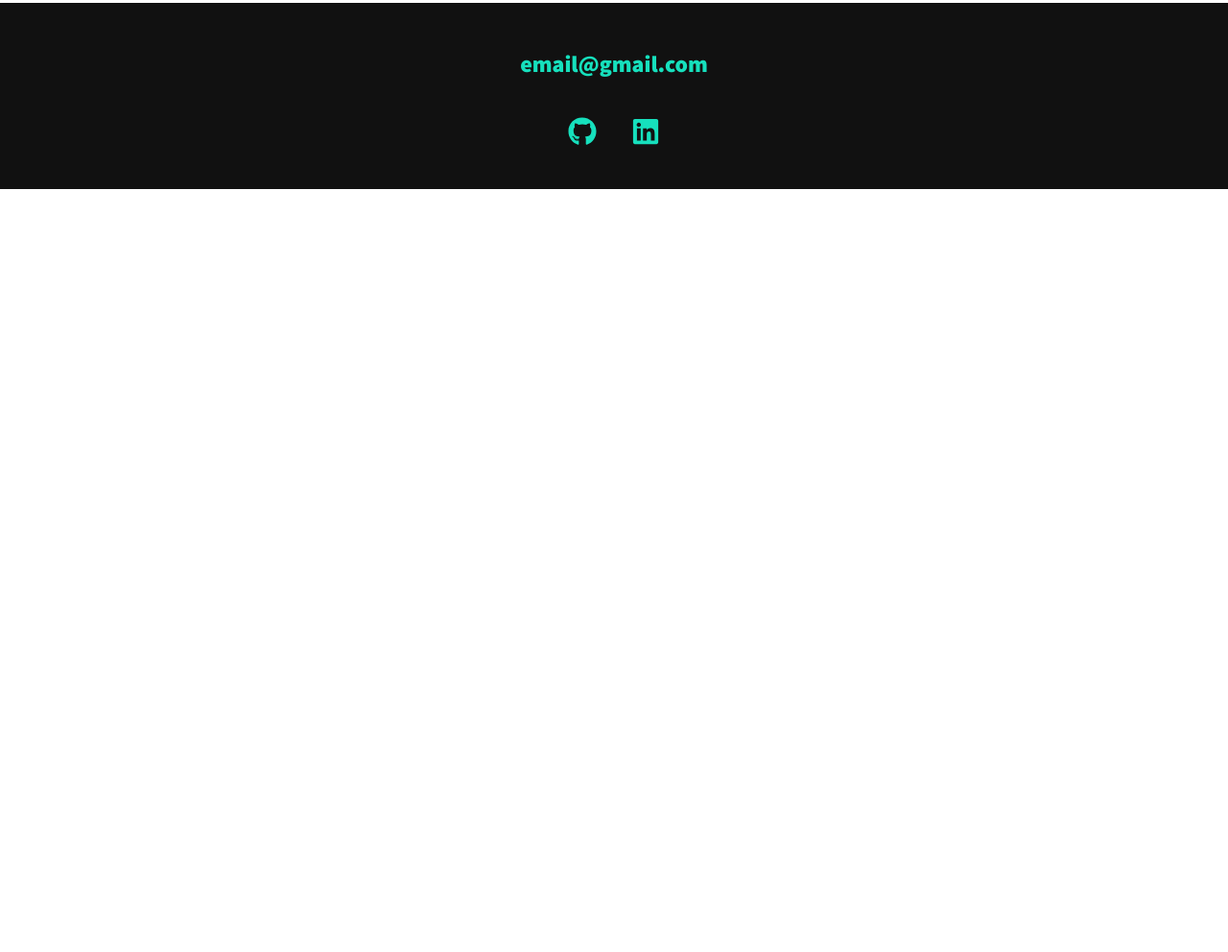
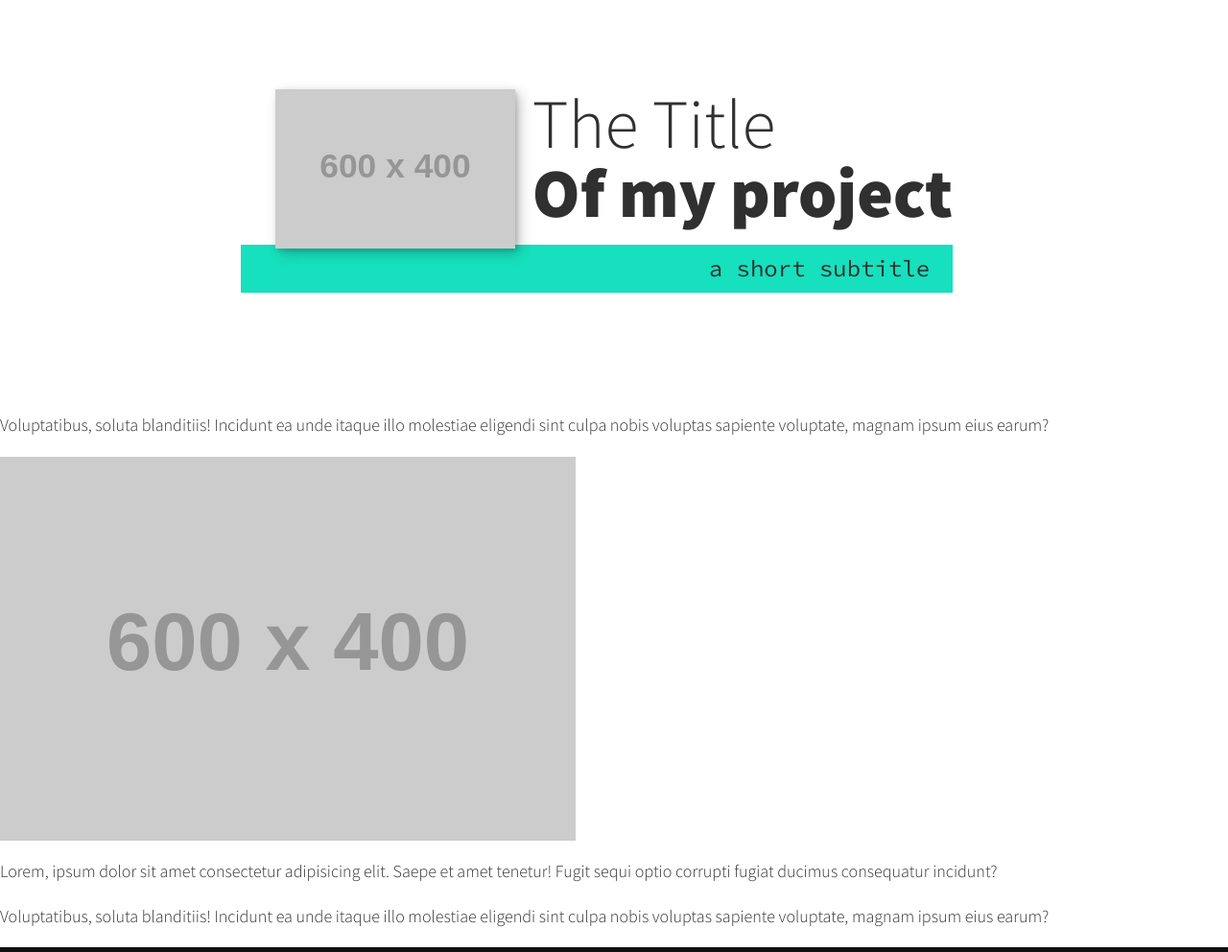
Before and after one commit to Mclilzee/portfolio, a plain HTML site: page portfolio-item.html in a window 1280 px wide. Shown: the part 100-1092 px from the top of the page at 96% size. Before the commit the page ends 800 px from the top, so only its background shows below. Drawn offline with nearby package versions, Linux system fonts and the light colour scheme; placeholder pictures from the web are drawn by us.

Commit message:
Add placehodlers for portfolio item

```diff
--- a/portfolio-item.html
+++ b/portfolio-item.html
@@ -32,6 +32,20 @@
         </ul>
       </nav>
     </header>
+
+    <section class="intro">
+      <h1 class="title">The Title<strong>Of my project</strong></h1>
+      <p class="subtitle">a short subtitle</p>
+      <img src="https://placehold.co/600x400" alt="" />
+    </section>
+
+    <div class="portfolio-item-individual">
+      <p>Voluptatibus, soluta blanditiis! Incidunt ea unde itaque illo molestiae eligendi sint culpa nobis voluptas sapiente voluptate, magnam ipsum eius earum?</p>
+      <img src="https://placehold.co/600x400" alt="">
+      <p>Lorem, ipsum dolor sit amet consectetur adipisicing elit. Saepe et amet tenetur! Fugit sequi optio corrupti fugiat ducimus consequatur incidunt?</p>
+      <p>Voluptatibus, soluta blanditiis! Incidunt ea unde itaque illo molestiae eligendi sint culpa nobis voluptas sapiente voluptate, magnam ipsum eius earum?</p>
+    </div>
+
     <footer>
       <a href="mailto:placeholder@com.www" class="email">email@gmail.com</a>
       <ul class="social-list">
```
